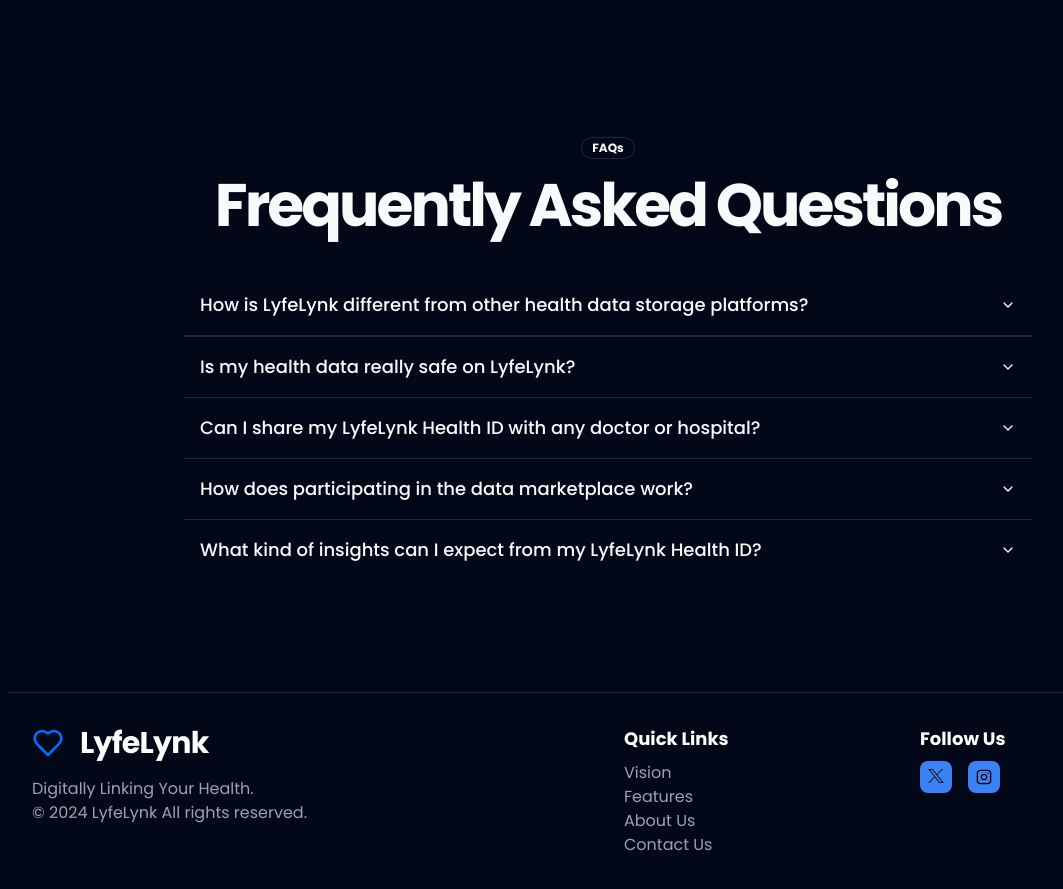
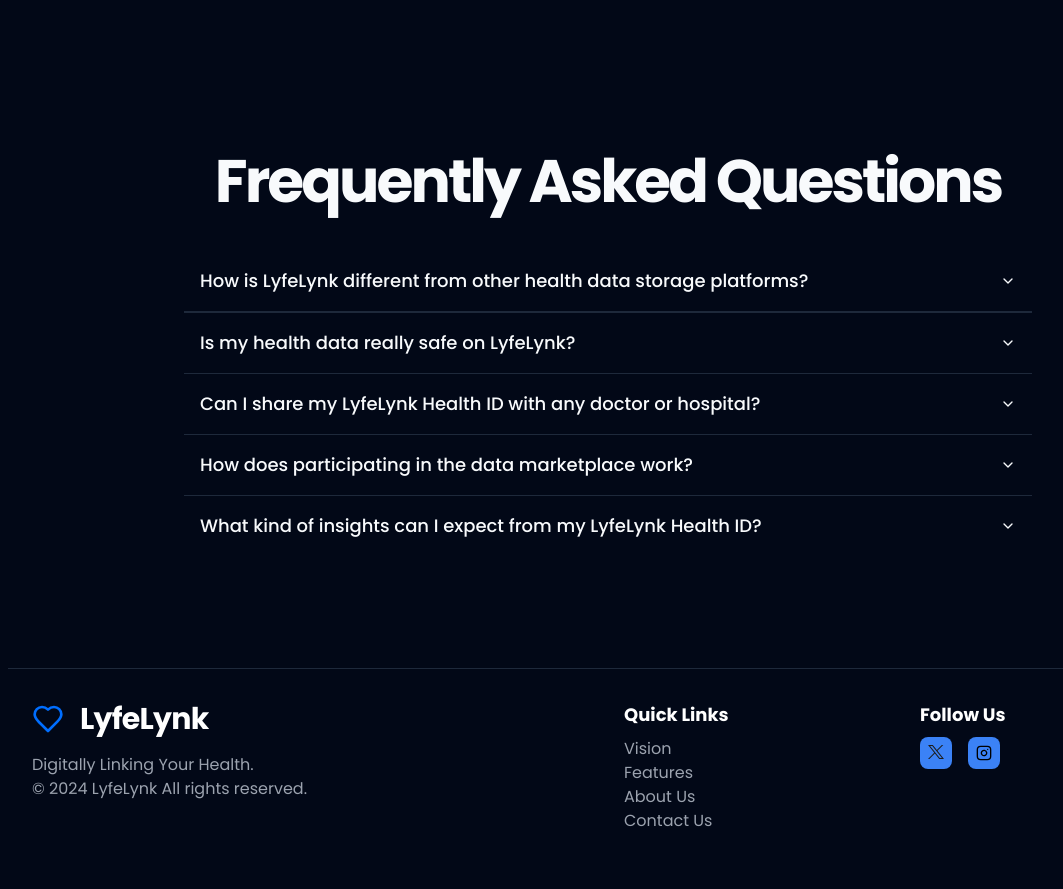
Before and after one commit to slaygun/LyfeLynk, a React (Vite) app: page / in a window 1280 px wide. Shown: the part 7000-7889 px from the top of the page, without its empty margins (32-1095 px from the left). Built offline with nearby package versions, Linux system fonts and the light colour scheme.

Commit message:
faq badge removed

```diff
--- a/src/sections/Faq.jsx
+++ b/src/sections/Faq.jsx
@@ -56,7 +56,6 @@
     <AnimatedSection>
       <section className="py-10 w-full max-w-4xl p-6 mx-auto">
         <div className="text-center">
-          <Badge variant="outline">FAQs</Badge>
           <h1 className="py-4 text-3xl font-bold tracking-tighter sm:text-4xl md:text-6xl/none">Frequently Asked Questions</h1>
         </div>
 
```
